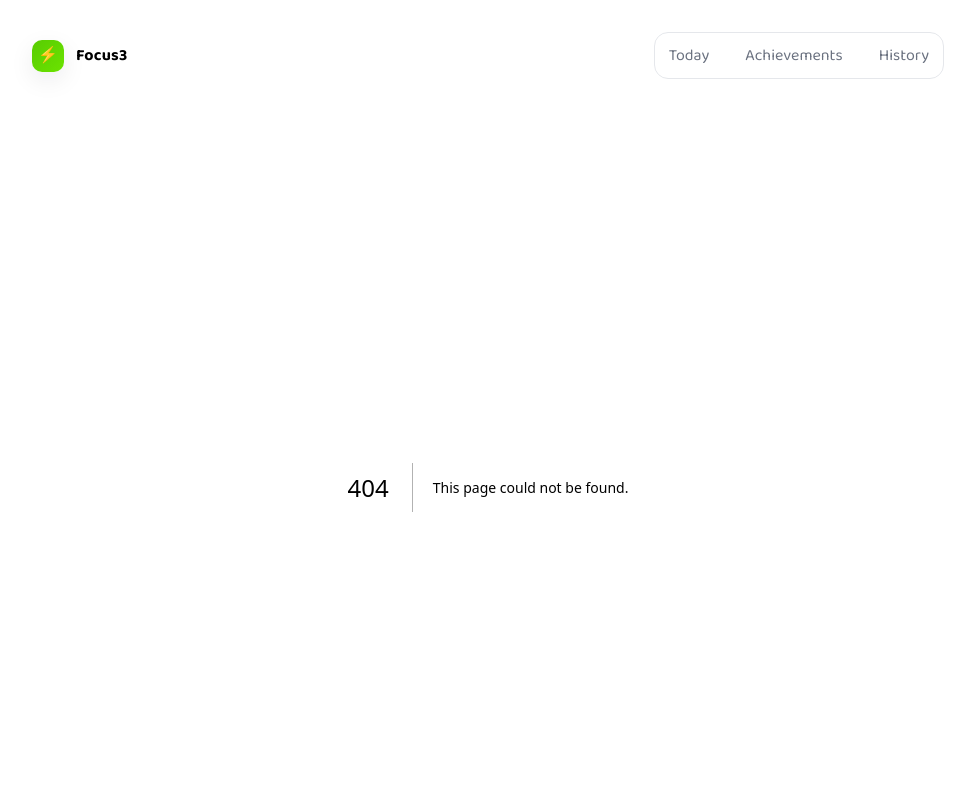
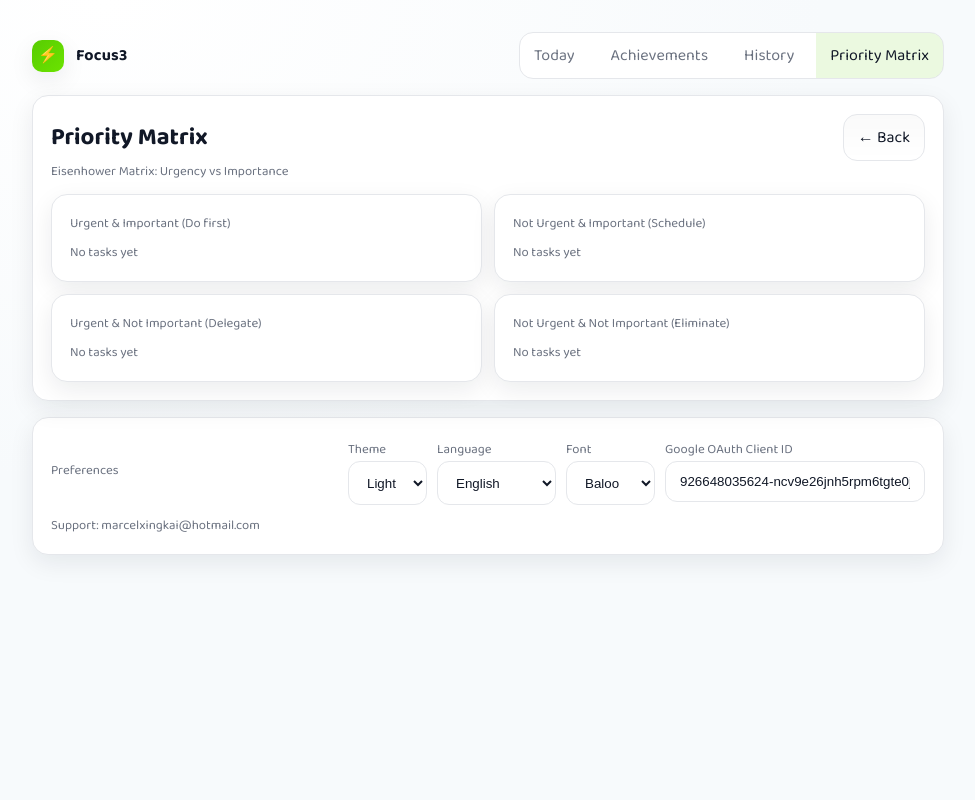
Before and after one commit to marcelkempers96/3thingsaday, a Next.js app: page /priority-matrix in a window 1280 px wide. Before the commit this address had no page. Shown: the top 800 px of the page, without its empty margins (152-1127 px from the left). Built offline with nearby package versions, Linux system fonts and the light colour scheme.

Commit message:
feat: lock Google Client ID; calendar UX (subheading, tick, instant add); support email; urgency/importance labels; Priority Matrix page

```diff
--- a/app/components/FooterControls.tsx
+++ b/app/components/FooterControls.tsx
@@ -3,9 +3,10 @@
 import { useSettings } from '@/app/providers';
 
 export default function FooterControls() {
-	const { theme, setTheme, language, setLanguage, font, setFont, googleClientId, setGoogleClientId } = useSettings();
+	const { theme, setTheme, language, setLanguage, font, setFont, googleClientId } = useSettings();
 	return (
-		<footer className="panel" style={{ marginTop: 16, display: 'flex', flexWrap: 'wrap', gap: 10, alignItems: 'center', justifyContent: 'space-between' }}>
+		<footer className="panel" style={{ marginTop: 16, display: 'flex', flexDirection: 'column', gap: 10 }}>
+			<div style={{ display: 'flex', flexWrap: 'wrap', gap: 10, alignItems: 'center', justifyContent: 'space-between' }}>
 				<div className="small muted">Preferences</div>
 				<div style={{ display: 'flex', gap: 10, flexWrap: 'wrap' }}>
 					<div>
@@ -31,10 +32,12 @@ export default function FooterControls() {
 						</select>
 					</div>
 					<div style={{ minWidth: 260 }}>
-					<label className="small muted">Google OAuth Client ID (for Calendar)</label><br />
-					<input className="input" placeholder="xxxxxxxx.apps.googleusercontent.com" value={googleClientId ?? ''} onChange={(e) => setGoogleClientId(e.target.value)} />
+						<label className="small muted">Google OAuth Client ID</label><br />
+						<input className="input" value={googleClientId ?? ''} readOnly />
 					</div>
 				</div>
+			</div>
+			<div className="small muted">Support: <a href="mailto:marcelxingkai@hotmail.com">marcelxingkai@hotmail.com</a></div>
 		</footer>
 	);
 }
--- a/app/components/ResponsiveHeader.tsx
+++ b/app/components/ResponsiveHeader.tsx
@@ -21,6 +21,7 @@ export default function ResponsiveHeader() {
 				<Link className={pathname === '/' ? 'active' : ''} href="/" prefetch={false}>Today</Link>
 				<Link className={pathname?.startsWith('/achievements') ? 'active' : ''} href="/achievements" prefetch={false}>Achievements</Link>
 				<Link className={pathname?.startsWith('/history') ? 'active' : ''} href="/history" prefetch={false}>History</Link>
+				<Link className={pathname?.startsWith('/priority-matrix') ? 'active' : ''} href="/priority-matrix" prefetch={false}>Priority Matrix</Link>
 			</nav>
 
 			<div className="mobile-only">
@@ -33,6 +34,7 @@ export default function ResponsiveHeader() {
 						<Link href="/" prefetch={false} className={pathname === '/' ? 'active' : ''}>Today</Link>
 						<Link href="/achievements" prefetch={false} className={pathname?.startsWith('/achievements') ? 'active' : ''}>Achievements</Link>
 						<Link href="/history" prefetch={false} className={pathname?.startsWith('/history') ? 'active' : ''}>History</Link>
+						<Link href="/priority-matrix" prefetch={false} className={pathname?.startsWith('/priority-matrix') ? 'active' : ''}>Priority Matrix</Link>
 					</div>
 				</div>
 			)}
--- a/app/globals.css
+++ b/app/globals.css
@@ -260,7 +260,10 @@ select.input {
 
 /* Remove gradient tint; use solid backgrounds by category */
 .tasks .task { background: var(--panel); }
-.task.badge-google::before { content: 'G'; display: inline-flex; align-items: center; justify-content: center; width: 16px; height: 16px; border-radius: 4px; background: #4285F4; color: white; font-size: 11px; margin-right: 6px; }
+/* Remove G badge icon for uniform alignment */
+.task.badge-google::before { content: none; }
+
+.task { grid-template-columns: 28px 1fr auto; }
 
 .task.cat-meetings { background: #e8f0fe; border-color: #c6dafc; }
 .task.cat-deep_work { background: #eaffea; border-color: #c9f2c9; }
--- /dev/null
+++ b/app/priority-matrix/page.tsx
@@ -0,0 +1,89 @@
+"use client";
+
+import { useMemo } from 'react';
+import { loadAllDays, type Task } from '@/lib/storage';
+import Link from 'next/link';
+
+export default function PriorityMatrixPage() {
+	const days = useMemo(() => loadAllDays(), []);
+	const tasks: Task[] = useMemo(() => Object.values(days).flatMap(d => d.tasks), [days]);
+	const groups = groupByQuadrant(tasks);
+
+	return (
+		<main className="grid" style={{ marginTop: 8 }}>
+			<section className="panel">
+				<div style={{ display: 'flex', justifyContent: 'space-between', alignItems: 'center' }}>
+					<h2 style={{ margin: 0 }}>Priority Matrix</h2>
+					<Link href="/" className="btn">← Back</Link>
+				</div>
+				<div className="small muted">Eisenhower Matrix: Urgency vs Importance</div>
+				<div style={{ display: 'grid', gridTemplateColumns: '1fr 1fr', gap: 12, marginTop: 12 }}>
+					<Quadrant title="Urgent & Important (Do first)" list={groups.UI} />
+					<Quadrant title="Not Urgent & Important (Schedule)" list={groups.NU_I} />
+					<Quadrant title="Urgent & Not Important (Delegate)" list={groups.U_NI} />
+					<Quadrant title="Not Urgent & Not Important (Eliminate)" list={groups.NU_NI} />
+				</div>
+			</section>
+		</main>
+	);
+}
+
+function Quadrant({ title, list }: { title: string; list: Task[] }) {
+	return (
+		<div className="panel">
+			<div className="small muted">{title}</div>
+			<div className="tasks" style={{ marginTop: 8 }}>
+				{list.length === 0 ? <div className="small muted">No tasks yet</div> : null}
+				{list.map(t => (
+					<div key={t.id} className={`task ${t.category ? `cat-${t.category}` : ''}`} style={{ gridTemplateColumns: '1fr auto' }}>
+						<div>
+							<div>{emojiForCategory(t.category)} {t.title}</div>
+							<div className="small muted">{formatLabelsModern(t.labels || {})}</div>
+						</div>
+					</div>
+				))}
+			</div>
+		</div>
+	);
+}
+
+function groupByQuadrant(tasks: Task[]) {
+	const isHigh = (v?: string | null) => (v || '').toLowerCase() === 'high';
+	const isLow = (v?: string | null) => (v || '').toLowerCase() === 'low';
+	const as = (t: Task) => ({
+		urgent: isHigh(t.labels?.urgency) || t.labels?.priority === 'P1',
+		important: isHigh(t.labels?.importance)
+	});
+	const UI: Task[] = [], NU_I: Task[] = [], U_NI: Task[] = [], NU_NI: Task[] = [];
+	for (const t of tasks) {
+		const { urgent, important } = as(t);
+		if (urgent && important) UI.push(t);
+		else if (!urgent && important) NU_I.push(t);
+		else if (urgent && !important) U_NI.push(t);
+		else NU_NI.push(t);
+	}
+	return { UI, NU_I, U_NI, NU_NI };
+}
+
+function emojiForCategory(c?: Task['category']) {
+	switch (c) {
+		case 'deep_work': return '🧠';
+		case 'meetings': return '📅';
+		case 'admin_email': return '📧';
+		case 'planning_review': return '🗂️';
+		case 'research_learning': return '🔎';
+		case 'writing_creative': return '✍️';
+		case 'health_fitness': return '💪';
+		case 'family_friends': return '👨‍👩‍👧‍👦';
+		case 'errands_chores': return '🧹';
+		case 'hobbies_growth': return '🌱';
+		default: return '';
+	}
+}
+
+function formatLabelsModern(l: NonNullable<Task['labels']>): string {
+	const parts: string[] = [];
+	if (l.urgency) parts.push(`Urgency: ${l.urgency}`);
+	if (l.importance) parts.push(`Importance: ${l.importance}`);
+	return parts.join(' · ');
+}
--- a/lib/storage.ts
+++ b/lib/storage.ts
@@ -13,7 +13,11 @@ export type Category =
 	| 'hobbies_growth';
 
 export type Labels = {
+	// legacy
 	priority?: 'P1' | 'P2' | 'P3';
+	// new
+	urgency?: 'High' | 'Medium' | 'Low';
+	importance?: 'High' | 'Medium' | 'Low';
 	energy?: 'High' | 'Medium' | 'Low';
 	context?: 'Office' | 'Home' | 'Mobile';
 	duration?: '15m' | '30m' | '60m' | '90m+';
```
Also changed, not shown: app/components/AddTaskModal.tsx (+12 -4 lines), app/page.tsx (+17 -2 lines). Lines whose indentation alone changed are shown as unchanged.
